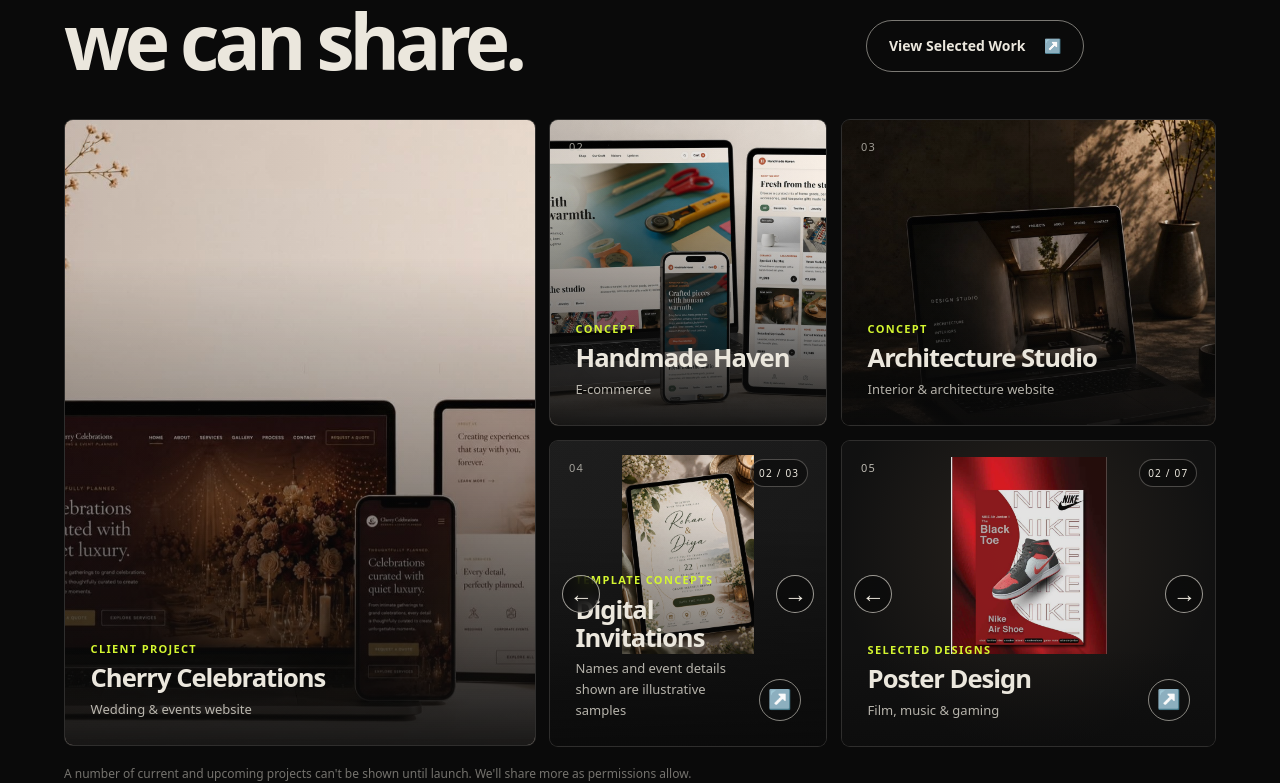
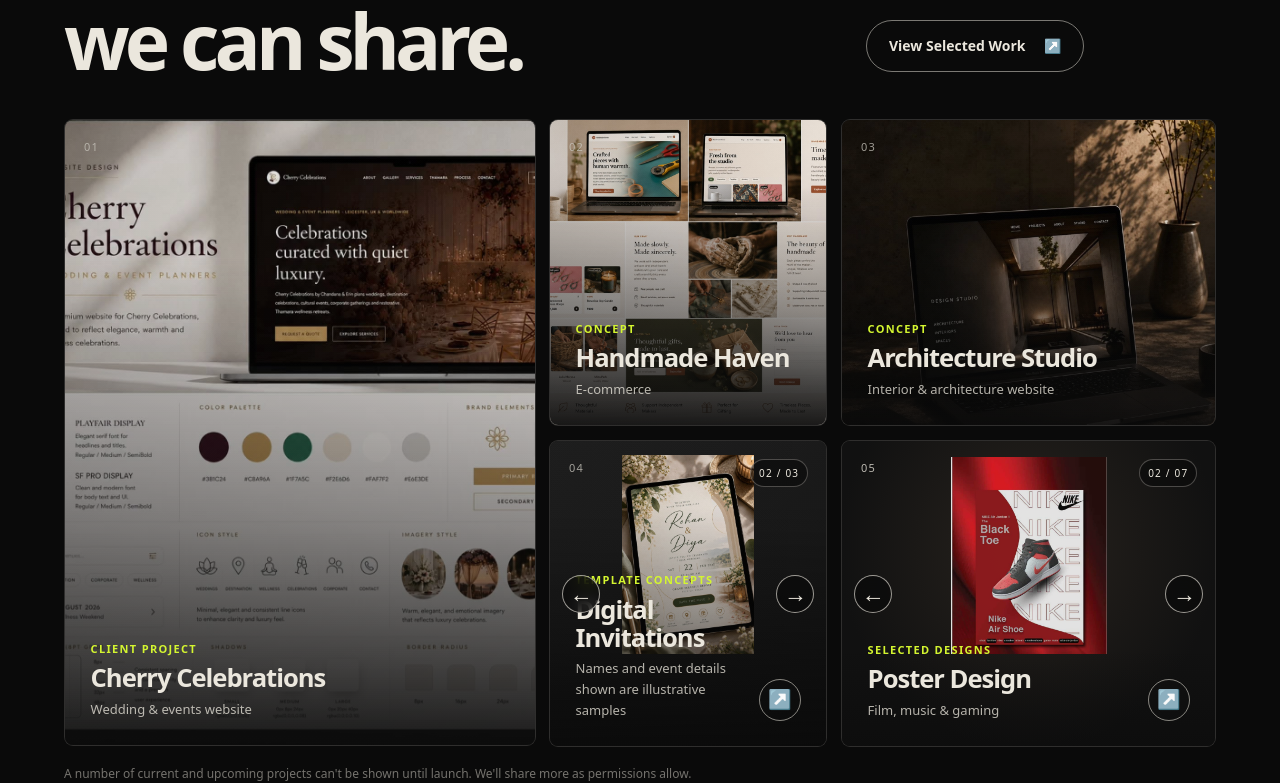
Before and after one commit to wemakedesignofficial/we-make-design-official, a Next.js app: page / in a window 1280 px wide. Shown: the part 1937-2720 px from the top of the page. Built offline with nearby package versions, Linux system fonts and the light colour scheme.

Commit message:
Use supplied profile images on selected work cards

```diff
--- a/components/SelectedWork.tsx
+++ b/components/SelectedWork.tsx
@@ -35,8 +35,8 @@ const invitationSlides: PosterSlide[] = [
 ];
 
 const work: WorkItem[] = [
-  { title: 'Cherry Celebrations', category: 'Wedding & events website', tag: 'Client project', image: '/assets/cherry-showcase-mockup.jpg', alt: 'Cherry Celebrations website mockups shown across a laptop, tablet and phone', href: '/work/cherry-celebrations/', className: 'work-card-cherry' },
-  { title: 'Handmade Haven', category: 'E-commerce', tag: 'Concept', image: '/handmade-haven.jpg', alt: 'Handmade Haven e-commerce concept shown on desktop and mobile', href: '/work/handmade-haven/', className: 'work-card-handmade' },
+  { title: 'Cherry Celebrations', category: 'Wedding & events website', tag: 'Client project', image: '/assets/cherry-brand-direction.jpg', alt: 'Cherry Celebrations brand direction and website presentation board', href: '/work/cherry-celebrations/', className: 'work-card-cherry' },
+  { title: 'Handmade Haven', category: 'E-commerce', tag: 'Concept', image: '/assets/handmade-haven-project-board.jpg', alt: 'Handmade Haven e-commerce concept presentation board', href: '/work/handmade-haven/', className: 'work-card-handmade' },
   { title: 'Architecture Studio', category: 'Interior & architecture website', tag: 'Concept', image: '/architecture-studio.jpg', alt: 'Architecture Studio concept displayed on a laptop in a warm interior', href: '/work/architecture-studio/', className: 'work-card-architecture' },
   { title: 'Digital Invitations', category: 'Names and event details shown are illustrative samples', tag: 'Template concepts', gallery: invitationSlides, href: INSTAGRAM_URL, external: true, className: 'work-card-invitation' },
   { title: 'Poster Design', category: 'Film, music & gaming', tag: 'Selected designs', gallery: posterSlides, href: INSTAGRAM_URL, external: true, className: 'work-card-poster' },
```
Also changed, not shown: app/globals.css.
